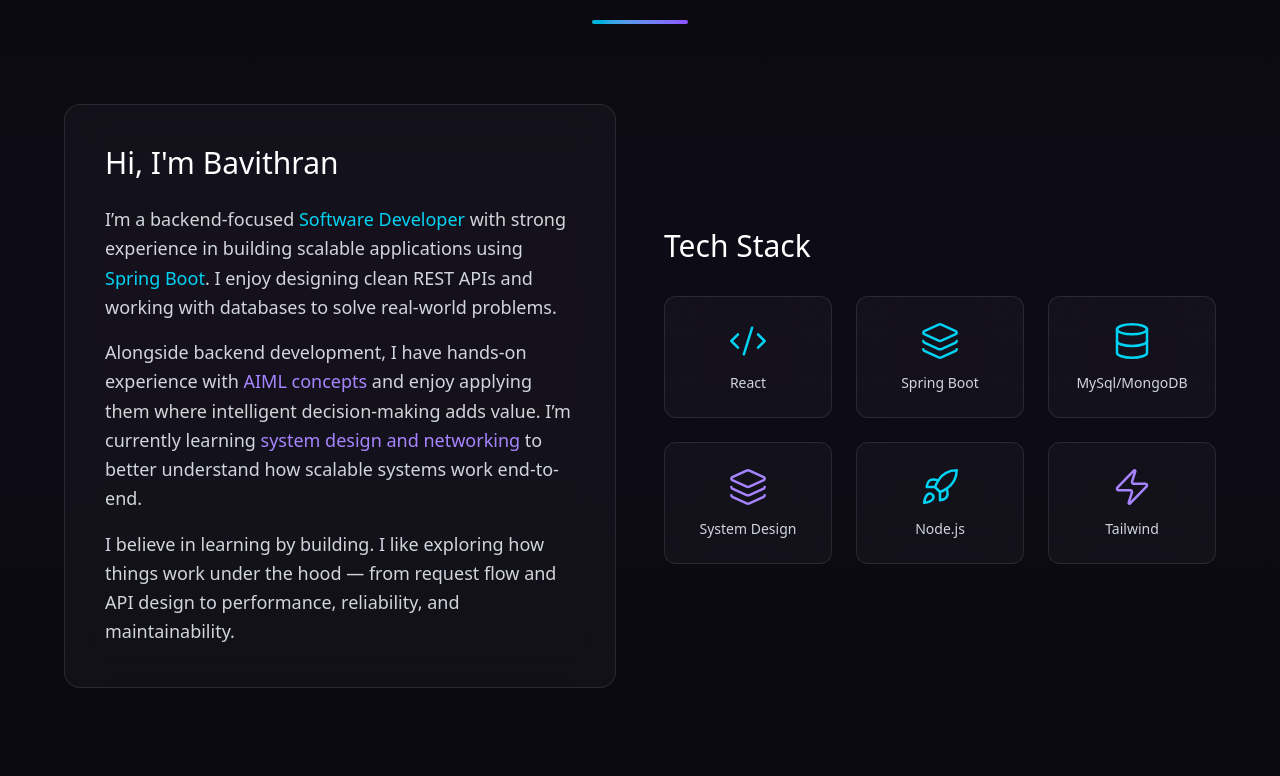
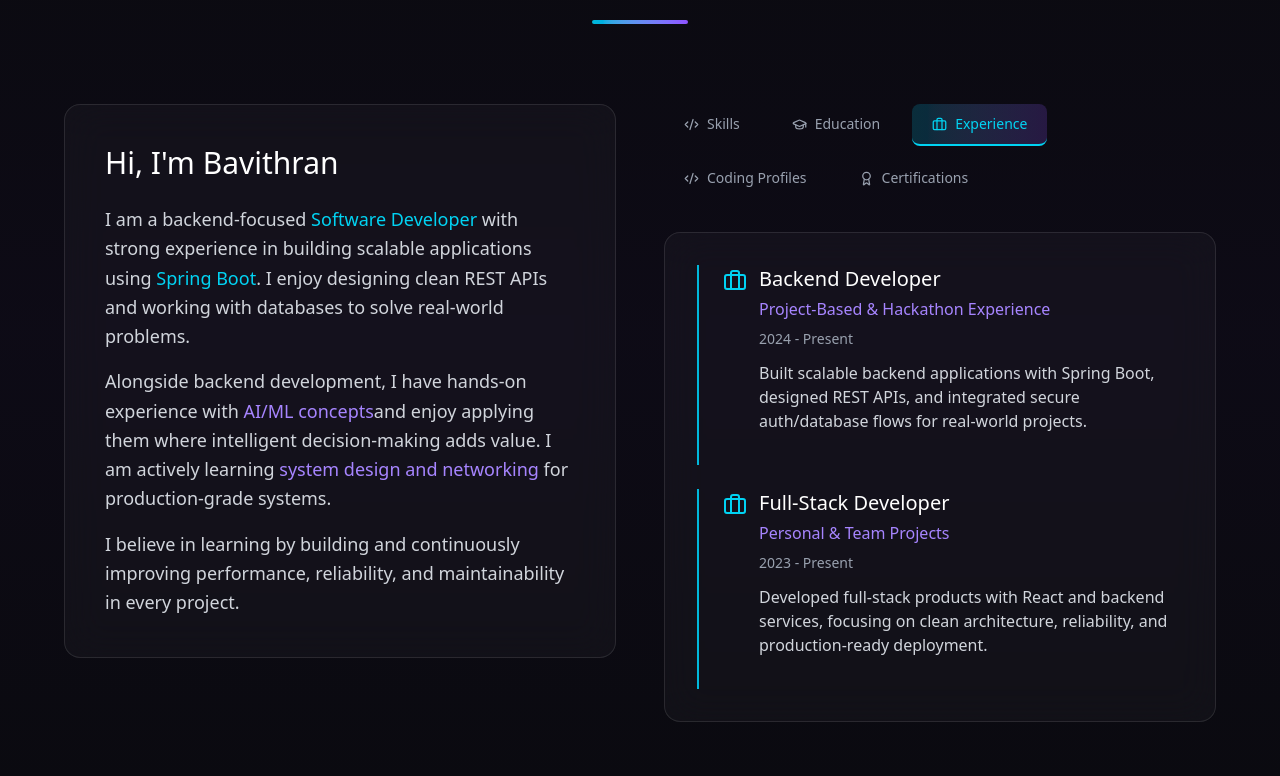
Before and after one commit to Bavithran100/PORTFOLIO0.1, a React (Vite) app: page / in a window 1280 px wide. Shown: the part 984-1760 px from the top of the page. Built offline with nearby package versions, Linux system fonts and the light colour scheme.

Commit message:
About section updation

```diff
--- a/src/app/components/About.jsx
+++ b/src/app/components/About.jsx
@@ -1,19 +1,109 @@
-import { Code2, Database, Layers, Palette, Rocket, Zap } from "lucide-react";
+import { useState } from "react";
+import { GraduationCap, Briefcase, Code2, Award } from "lucide-react";
 import { AnimatedBackground } from "./AnimatedBackground";
 
 export function About() {
-  const techStack = [
-    { icon: Code2, name: "React", color: "text-cyan-400" },
-    { icon: Layers, name: "Spring Boot", color: "text-cyan-400"  },
-     { icon: Database, name: "MySql/MongoDB", color: "text-cyan-400" },
-    { icon: Layers, name: "System Design", color: "text-violet-400"},
-    { icon:Rocket, name: "Node.js", color: "text-cyan-400" },
-    { icon: Zap, name: "Tailwind", color: "text-violet-400" },
+  const [activeTab, setActiveTab] = useState("experience");
+
+  const tabs = [
+    { id: "skills", label: "Skills", icon: Code2 },
+    { id: "education", label: "Education", icon: GraduationCap },
+    { id: "experience", label: "Experience", icon: Briefcase },
+    { id: "coding", label: "Coding Profiles", icon: Code2 },
+    { id: "certifications", label: "Certifications", icon: Award },
+  ];
+
+  const programmingSkills = [
+    { name: "Java" },
+    { name: "JavaScript" },
+    { name: "TypeScript" },
+    { name: "Python" },
+    { name: "C++" },
+    { name: "HTML/CSS" },
+  ];
+
+  const frameworks = [
+    { name: "Spring Boot" },
+    { name: "React" },
+    { name: "Node.js" },
+    { name: "Tailwind CSS" },
+    { name: "Thymeleaf" },
+  ];
+
+  const backendDB = [
+    { name: "MySQL" },
+    { name: "MongoDB" },
+    { name: "REST APIs" },
+    { name: "OAuth2" },
+    { name: "Microservices" },
+    { name: "AWS" },
+  ];
+
+  const experiences = [
+    {
+      role: "Backend Developer",
+      company: "Project-Based & Hackathon Experience",
+      period: "2024 - Present",
+      description:
+        "Built scalable backend applications with Spring Boot, designed REST APIs, and integrated secure auth/database flows for real-world projects.",
+    },
+    {
+      role: "Full-Stack Developer",
+      company: "Personal & Team Projects",
+      period: "2023 - Present",
+      description:
+        "Developed full-stack products with React and backend services, focusing on clean architecture, reliability, and production-ready deployment.",
+    },
+  ];
+
+  const education = [
+    {
+      degree: "B.E. in Electronics and Communication Engineering",
+      institution: "Sri Eshwar College of Engineering",
+      period: "2022 - 2026",
+      description:
+        "Focused on software development, backend engineering, and problem-solving through projects, hackathons, and continuous learning.",
+    },
+  ];
+
+  const codingProfiles = [
+    {
+      platform: "GitHub",
+      username: "@Bavithran100",
+      primaryMetricLabel: "Projects",
+      primaryMetric: "5+",
+      secondaryMetricLabel: "Public Repos",
+      secondaryMetric: "Growing",
+    },
+    {
+      platform: "Hackathons",
+      username: "3+ Participations",
+      primaryMetricLabel: "Events",
+      primaryMetric: "3+",
+      secondaryMetricLabel: "Focus",
+      secondaryMetric: "Product + Backend",
+    },
+  ];
+
+  const certifications = [
+    {
+      name: "Backend / Java-Spring Learning Certifications",
+      issuer: "Online Learning Platforms",
+      date: "2024 - 2026",
+    },
+    {
+      name: "Cloud and Deployment Fundamentals",
+      issuer: "Hands-on Project Practice",
+      date: "2024 - 2026",
+    },
   ];
 
   return (
-    <section id="about" className="py-32 bg-[#0a0a0f] relative">
-      {/* <AnimatedBackground/> */}
+    <section
+      id="about"
+      className="py-32 bg-[#0a0a0f] relative overflow-hidden ink-splash-section ink-splash-v2"
+    >
+      {/* <AnimatedBackground /> */}
       <div className="absolute inset-0 bg-gradient-to-b from-transparent via-violet-900/5 to-transparent"></div>
 
       <div className="container mx-auto px-6 relative z-10">
@@ -25,59 +115,179 @@ export function About() {
             <div className="h-1 w-24 mx-auto bg-gradient-to-r from-cyan-500 to-violet-500 rounded-full"></div>
           </div>
 
-          <div className="grid lg:grid-cols-2 gap-12 items-center">
+          <div className="grid lg:grid-cols-2 gap-12 items-start">
             <div className="glassmorphism p-10 rounded-2xl border border-white/10 hover:border-cyan-500/30 transition-all">
               <h3 className="text-3xl text-white mb-6">Hi, I'm Bavithran</h3>
               <div className="space-y-4 text-gray-300 text-lg leading-relaxed">
                 <p>
-    I’m a backend-focused{" "}
-    <span className="text-cyan-400">Software Developer</span>{" "}
-    with strong experience in building scalable applications using
-    <span className="text-cyan-400"> Spring Boot</span>.
-    I enjoy designing clean REST APIs and working with databases to
-    solve real-world problems.
+                  I am a backend-focused <span className="text-cyan-400">Software Developer</span> with
+                  strong experience in building scalable applications using <span className="text-cyan-400">Spring Boot</span>.
+                  I enjoy designing clean REST APIs and working with databases to solve real-world problems.
                 </p>
-
                 <p>
-    Alongside backend development, I have hands-on experience with
-    <span className="text-violet-400"> AIML concepts</span> and enjoy
-    applying them where intelligent decision-making adds value.
-    I’m currently learning
-    <span className="text-violet-400">
-      {" "}
-      system design and networking
-    </span>{" "}
-    to better understand how scalable systems work end-to-end.
+                  Alongside backend development, I have hands-on experience with <span className="text-violet-400">AI/ML concepts</span>
+                  and enjoy applying them where intelligent decision-making adds value. I am actively learning
+                  <span className="text-violet-400"> system design and networking</span> for production-grade systems.
                 </p>
-
                 <p>
-    I believe in learning by building. I like exploring how things
-    work under the hood — from request flow and API design to
-    performance, reliability, and maintainability.
+                  I believe in learning by building and continuously improving performance, reliability,
+                  and maintainability in every project.
                 </p>
               </div>
             </div>
 
             <div>
-              <h3 className="text-3xl text-white mb-8 text-center lg:text-left">
-                Tech Stack
-              </h3>
-              <div className="grid grid-cols-2 md:grid-cols-3 gap-6">
-                {techStack.map((tech, index) => (
+              <div className="flex flex-wrap gap-3 mb-8">
+                {tabs.map((tab) => {
+                  const Icon = tab.icon;
+                  return (
+                    <button
+                      key={tab.id}
+                      onClick={() => setActiveTab(tab.id)}
+                      className={`px-5 py-2.5 rounded-lg text-sm transition-all inline-flex items-center gap-2 ${
+                        activeTab === tab.id
+                          ? "bg-gradient-to-r from-cyan-500/20 to-violet-500/20 text-cyan-400 border-b-2 border-cyan-400"
+                          : "text-gray-400 hover:text-white border-b-2 border-transparent"
+                      }`}
+                    >
+                      <Icon size={15} />
+                      {tab.label}
+                    </button>
+                  );
+                })}
+              </div>
+
+              <div className="glassmorphism p-8 rounded-2xl border border-white/10 min-h-[400px]">
+                {activeTab === "skills" && (
+                  <div className="space-y-8">
+                    <div>
+                      <h4 className="text-xl text-white mb-4">Programming</h4>
+                      <div className="flex flex-wrap gap-3">
+                        {programmingSkills.map((skill, index) => (
                           <div
                             key={index}
-                    className="glassmorphism p-6 rounded-xl border border-white/10 hover:border-cyan-500/30 hover:shadow-[0_0_30px_rgba(0,212,255,0.15)] transition-all group cursor-pointer"
+                            className="px-4 py-2 bg-white/5 border border-white/10 rounded-lg hover:border-cyan-500/30 transition-all"
                           >
-                    <div className="flex flex-col items-center gap-3">
+                            <span className="text-gray-300">{skill.name}</span>
+                          </div>
+                        ))}
+                      </div>
+                    </div>
+
+                    <div>
+                      <h4 className="text-xl text-white mb-4">Frameworks & Tools</h4>
+                      <div className="flex flex-wrap gap-3">
+                        {frameworks.map((skill, index) => (
                           <div
-                        className={`${tech.color} group-hover:scale-110 transition-transform`}
+                            key={index}
+                            className="px-4 py-2 bg-white/5 border border-white/10 rounded-lg hover:border-cyan-500/30 transition-all"
                           >
-                        <tech.icon size={40} strokeWidth={1.5} />
+                            <span className="text-gray-300">{skill.name}</span>
                           </div>
-                      <span className="text-gray-300 text-sm">{tech.name}</span>
+                        ))}
+                      </div>
+                    </div>
+
+                    <div>
+                      <h4 className="text-xl text-white mb-4">Backend & Database</h4>
+                      <div className="flex flex-wrap gap-3">
+                        {backendDB.map((skill, index) => (
+                          <div
+                            key={index}
+                            className="px-4 py-2 bg-white/5 border border-white/10 rounded-lg hover:border-cyan-500/30 transition-all"
+                          >
+                            <span className="text-gray-300">{skill.name}</span>
+                          </div>
+                        ))}
+                      </div>
+                    </div>
+                  </div>
+                )}
+
+                {activeTab === "education" && (
+                  <div className="space-y-6">
+                    {education.map((edu, index) => (
+                      <div key={index} className="border-l-2 border-cyan-500 pl-6 pb-6">
+                        <div className="flex items-start gap-3 mb-2">
+                          <GraduationCap className="text-cyan-400 flex-shrink-0 mt-1" size={24} />
+                          <div>
+                            <h4 className="text-xl text-white mb-1">{edu.degree}</h4>
+                            <p className="text-violet-400 mb-2">{edu.institution}</p>
+                            <p className="text-sm text-gray-400 mb-3">{edu.period}</p>
+                            <p className="text-gray-300">{edu.description}</p>
+                          </div>
                         </div>
                       </div>
                     ))}
+                  </div>
+                )}
+
+                {activeTab === "experience" && (
+                  <div className="space-y-6">
+                    {experiences.map((exp, index) => (
+                      <div key={index} className="border-l-2 border-cyan-500 pl-6 pb-6">
+                        <div className="flex items-start gap-3 mb-2">
+                          <Briefcase className="text-cyan-400 flex-shrink-0 mt-1" size={24} />
+                          <div>
+                            <h4 className="text-xl text-white mb-1">{exp.role}</h4>
+                            <p className="text-violet-400 mb-2">{exp.company}</p>
+                            <p className="text-sm text-gray-400 mb-3">{exp.period}</p>
+                            <p className="text-gray-300">{exp.description}</p>
+                          </div>
+                        </div>
+                      </div>
+                    ))}
+                  </div>
+                )}
+
+                {activeTab === "coding" && (
+                  <div className="space-y-4">
+                    {codingProfiles.map((profile, index) => (
+                      <div
+                        key={index}
+                        className="p-6 bg-white/5 border border-white/10 rounded-lg hover:border-cyan-500/30 transition-all"
+                      >
+                        <div className="flex justify-between items-start mb-3">
+                          <div>
+                            <h4 className="text-xl text-white mb-1">{profile.platform}</h4>
+                            <p className="text-cyan-400">{profile.username}</p>
+                          </div>
+                          <Code2 className="text-violet-400" size={24} />
+                        </div>
+                        <div className="flex gap-6 text-sm">
+                          <div>
+                            <p className="text-gray-400">{profile.primaryMetricLabel}</p>
+                            <p className="text-white text-lg">{profile.primaryMetric}</p>
+                          </div>
+                          <div>
+                            <p className="text-gray-400">{profile.secondaryMetricLabel}</p>
+                            <p className="text-white text-lg">{profile.secondaryMetric}</p>
+                          </div>
+                        </div>
+                      </div>
+                    ))}
+                  </div>
+                )}
+
+                {activeTab === "certifications" && (
+                  <div className="space-y-4">
+                    {certifications.map((cert, index) => (
+                      <div
+                        key={index}
+                        className="p-6 bg-white/5 border border-white/10 rounded-lg hover:border-cyan-500/30 transition-all"
+                      >
+                        <div className="flex items-start gap-3">
+                          <Award className="text-cyan-400 flex-shrink-0 mt-1" size={24} />
+                          <div>
+                            <h4 className="text-xl text-white mb-1">{cert.name}</h4>
+                            <p className="text-violet-400 mb-2">{cert.issuer}</p>
+                            <p className="text-sm text-gray-400">{cert.date}</p>
+                          </div>
+                        </div>
+                      </div>
+                    ))}
+                  </div>
+                )}
               </div>
             </div>
           </div>
```
Lines whose indentation alone changed are shown as unchanged.
